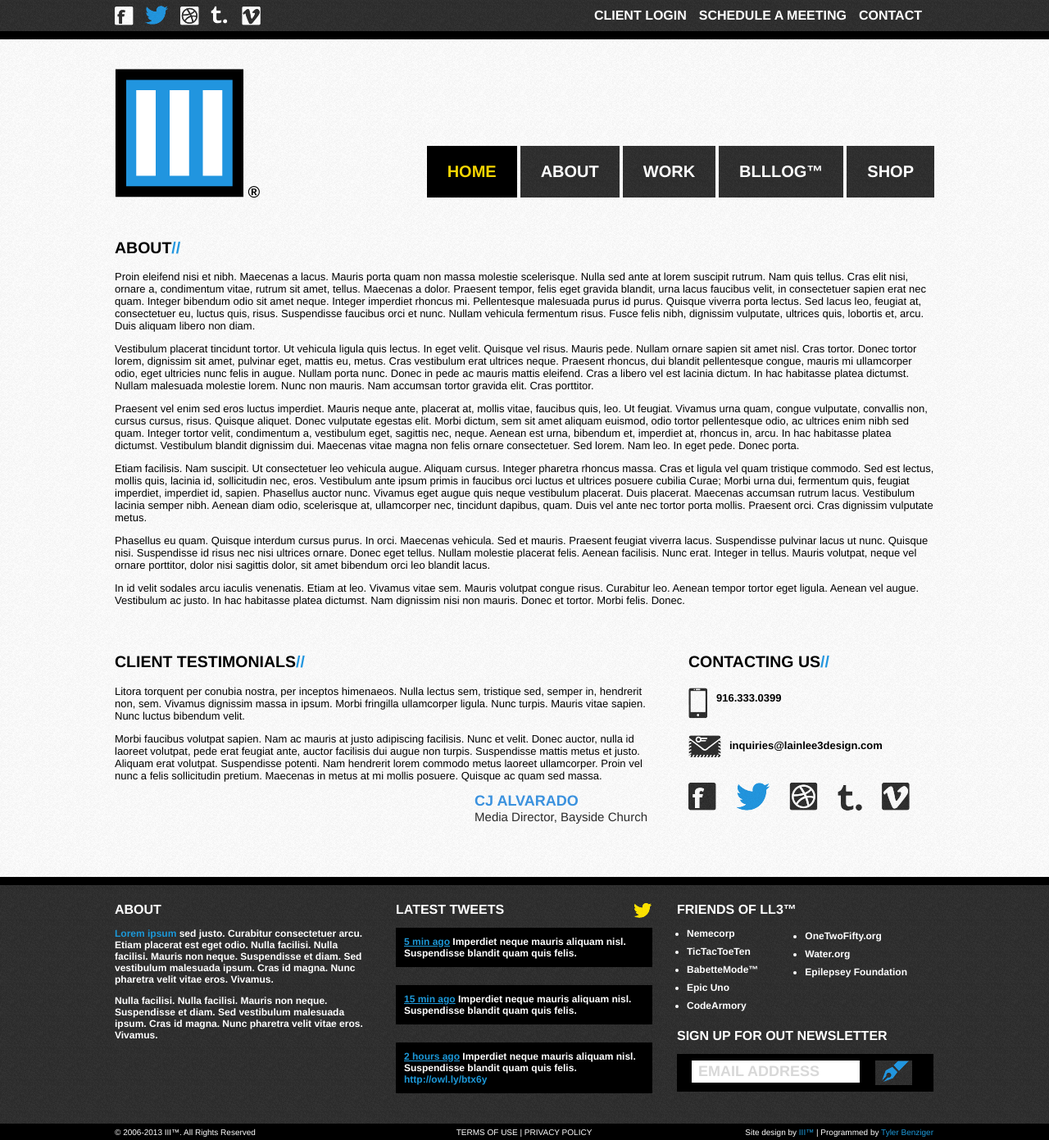
After one commit to lainlee3design/new-site, a PHP site: page /about.html in a window 1280 px wide. The commit adds this page. Shown: the whole page at 82% size. Run offline with PHP 8.4, Linux system fonts and the light colour scheme.

Commit message:
About page added

```diff
--- /dev/null
+++ b/about.html
@@ -0,0 +1,199 @@
+<!DOCTYPE HTML>
+<html lang="en">
+<head>
+  <meta charset="UTF-8">
+  <title>Lain Lee 3 Design</title>
+  <link rel="stylesheet" type="text/css" href="css/styles.css">
+</head>
+<body id="about">
+  <div class="header">
+    <div class="container">
+      <div class="social">
+        <a class="facebook" href="#"></a>
+        <a class="twitter" href="#"></a>
+        <a class="dribbble" href="#"></a>
+        <a class="tumblr" href="#"></a>
+        <a class="vimeo" href="#"></a>
+      </div>
+      <ul class="contact-nav">
+        <li><a href="#">Client Login</a></li>
+        <li><a href="#">Schedule a Meeting</a></li>
+        <li><a href="#">Contact</a></li>
+      </ul>
+    </div>
+  </div>
+  <div class="main container">
+    <div class="top">
+      <div class="logo"><img src="img/logo-large.png" alt="III"> &#0174;</div>
+      <ul class="nav">
+        <li class="active"><a href="">Home</a></li>
+        <li><a href="">About</a></li>
+        <li><a href="">Work</a></li>
+        <li><a href="">Blllog&trade;</a></li>
+        <li class="last"><a href="">Shop</a></li>
+      </ul>
+    </div>
+    <h2>About</h2>
+      <!--lorem-->
+      <p>Proin eleifend nisi et nibh. Maecenas a lacus. Mauris porta quam non massa
+      molestie scelerisque. Nulla sed ante at lorem suscipit rutrum. Nam quis tellus.
+      Cras elit nisi, ornare a, condimentum vitae, rutrum sit amet, tellus. Maecenas
+      a dolor. Praesent tempor, felis eget gravida blandit, urna lacus faucibus
+      velit, in consectetuer sapien erat nec quam. Integer bibendum odio sit amet
+      neque. Integer imperdiet rhoncus mi. Pellentesque malesuada purus id purus.
+      Quisque viverra porta lectus. Sed lacus leo, feugiat at, consectetuer eu,
+      luctus quis, risus. Suspendisse faucibus orci et nunc. Nullam vehicula
+      fermentum risus. Fusce felis nibh, dignissim vulputate, ultrices quis, lobortis
+      et, arcu. Duis aliquam libero non diam.</p>
+
+      <p>Vestibulum placerat tincidunt tortor. Ut vehicula ligula quis lectus. In
+      eget velit. Quisque vel risus. Mauris pede. Nullam ornare sapien sit amet nisl.
+      Cras tortor. Donec tortor lorem, dignissim sit amet, pulvinar eget, mattis eu,
+      metus. Cras vestibulum erat ultrices neque. Praesent rhoncus, dui blandit
+      pellentesque congue, mauris mi ullamcorper odio, eget ultricies nunc felis in
+      augue. Nullam porta nunc. Donec in pede ac mauris mattis eleifend. Cras a
+      libero vel est lacinia dictum. In hac habitasse platea dictumst. Nullam
+      malesuada molestie lorem. Nunc non mauris. Nam accumsan tortor gravida elit.
+      Cras porttitor.</p>
+
+      <p>Praesent vel enim sed eros luctus imperdiet. Mauris neque ante, placerat at,
+      mollis vitae, faucibus quis, leo. Ut feugiat. Vivamus urna quam, congue
+      vulputate, convallis non, cursus cursus, risus. Quisque aliquet. Donec
+      vulputate egestas elit. Morbi dictum, sem sit amet aliquam euismod, odio tortor
+      pellentesque odio, ac ultrices enim nibh sed quam. Integer tortor velit,
+      condimentum a, vestibulum eget, sagittis nec, neque. Aenean est urna, bibendum
+      et, imperdiet at, rhoncus in, arcu. In hac habitasse platea dictumst.
+      Vestibulum blandit dignissim dui. Maecenas vitae magna non felis ornare
+      consectetuer. Sed lorem. Nam leo. In eget pede. Donec porta.</p>
+
+      <p>Etiam facilisis. Nam suscipit. Ut consectetuer leo vehicula augue. Aliquam
+      cursus. Integer pharetra rhoncus massa. Cras et ligula vel quam tristique
+      commodo. Sed est lectus, mollis quis, lacinia id, sollicitudin nec, eros.
+      Vestibulum ante ipsum primis in faucibus orci luctus et ultrices posuere
+      cubilia Curae; Morbi urna dui, fermentum quis, feugiat imperdiet, imperdiet id,
+      sapien. Phasellus auctor nunc. Vivamus eget augue quis neque vestibulum
+      placerat. Duis placerat. Maecenas accumsan rutrum lacus. Vestibulum lacinia
+      semper nibh. Aenean diam odio, scelerisque at, ullamcorper nec, tincidunt
+      dapibus, quam. Duis vel ante nec tortor porta mollis. Praesent orci. Cras
+      dignissim vulputate metus.</p>
+
+      <p>Phasellus eu quam. Quisque interdum cursus purus. In orci. Maecenas
+      vehicula. Sed et mauris. Praesent feugiat viverra lacus. Suspendisse pulvinar
+      lacus ut nunc. Quisque nisi. Suspendisse id risus nec nisi ultrices ornare.
+      Donec eget tellus. Nullam molestie placerat felis. Aenean facilisis. Nunc erat.
+      Integer in tellus. Mauris volutpat, neque vel ornare porttitor, dolor nisi
+      sagittis dolor, sit amet bibendum orci leo blandit lacus.</p>
+
+      <p>In id velit sodales arcu iaculis venenatis. Etiam at leo. Vivamus vitae sem.
+      Mauris volutpat congue risus. Curabitur leo. Aenean tempor tortor eget ligula.
+      Aenean vel augue. Vestibulum ac justo. In hac habitasse platea dictumst. Nam
+      dignissim nisi non mauris. Donec et tortor. Morbi felis. Donec.</p>
+      <!--/lorem-->
+
+    <div class="contact clearfix">
+      <div class="contact-form">
+        <h2>Client Testimonials</h2>
+        <!--lorem-->
+        <p>Litora torquent per conubia nostra, per inceptos himenaeos. Nulla lectus
+        sem, tristique sed, semper in, hendrerit non, sem. Vivamus dignissim massa in
+        ipsum. Morbi fringilla ullamcorper ligula. Nunc turpis. Mauris vitae sapien.
+        Nunc luctus bibendum velit.</p>
+
+        <p>Morbi faucibus volutpat sapien. Nam ac mauris at justo adipiscing facilisis.
+        Nunc et velit. Donec auctor, nulla id laoreet volutpat, pede erat feugiat ante,
+        auctor facilisis dui augue non turpis. Suspendisse mattis metus et justo.
+        Aliquam erat volutpat. Suspendisse potenti. Nam hendrerit lorem commodo metus
+        laoreet ullamcorper. Proin vel nunc a felis sollicitudin pretium. Maecenas in
+        metus at mi mollis posuere. Quisque ac quam sed massa.</p>
+        <!--/lorem-->
+
+        <div class="signature">
+          <p class="name">CJ Alvarado</p>
+          <p class="title">Media Director, Bayside Church</p>
+        </div>
+      </div>
+      <div class="contact-info">
+        <h2>Contacting Us</h2>
+        <div class="clearfix phone"><img src="img/iphone.png"><p>916.333.0399</p></div>
+        <div class="clearfix email"><img src="img/mail.png"><p>inquiries@lainlee3design.com</p></div>
+        <div class="social">
+          <a href="#"><img src="img/facebook-large.png"></a>
+          <a href="#"><img src="img/twitter-large.png"></a>
+          <a href="#"><img src="img/dribbble-large.png"></a>
+          <a href="#"><img src="img/tumblr-large.png"></a>
+          <a href="#"><img src="img/vimeo-large.png"></a>
+        </div>
+      </div>
+    </div>
+  </div>
+  <div class="footer">
+    <div class="links container clearfix">
+      <div class="about">
+        <h4>About</h4>
+
+        <p><a href="#">Lorem ipsum</a> sed justo. Curabitur consectetuer arcu. Etiam placerat est eget odio.
+        Nulla facilisi. Nulla facilisi. Mauris non neque. Suspendisse et diam. Sed
+        vestibulum malesuada ipsum. Cras id magna. Nunc pharetra velit vitae eros.
+        Vivamus.</p>
+
+        <p>Nulla facilisi. Nulla facilisi. Mauris non neque. Suspendisse et diam. Sed
+        vestibulum malesuada ipsum. Cras id magna. Nunc pharetra velit vitae eros.
+        Vivamus.</p>
+      </div>
+      <div class="tweets">
+        <h4>Latest Tweets <img class="right" src="img/twitter-yellow.png"></h4>
+        <div class="tweetbox">
+          <span class="time">5 min ago</span>
+          Imperdiet neque mauris aliquam nisl. Suspendisse blandit quam quis felis.
+        </div>
+        <div class="tweetbox">
+          <span class="time">15 min ago</span>
+          Imperdiet neque mauris aliquam nisl. Suspendisse blandit quam quis felis.
+        </div>
+        <div class="tweetbox">
+          <span class="time">2 hours ago</span>
+          Imperdiet neque mauris aliquam nisl. Suspendisse blandit quam quis felis.
+          <a href="#">http://owl.ly/btx6y</a>
+        </div>
+      </div>
+      <div class="friends">
+        <h4>Friends of LL3&#0153;</h4>
+        <ul class="second">
+          <li><a href="#">OneTwoFifty.org</a></li>
+          <li><a href="#">Water.org</a></li>
+          <li><a href="#">Epilepsey Foundation</a></li>
+        </ul>
+        <ul>
+          <li><a href="#">Nemecorp</a></li>
+          <li><a href="#">TicTacToeTen</a></li>
+          <li><a href="#">BabetteMode&#0153;</a></li>
+          <li><a href="#">Epic Uno</a></li>
+          <li><a href="#">CodeArmory</a></li>
+        </ul>
+        <h4>Sign up for out newsletter</h4>
+        <form class="clearfix" id="newsletter-signup">
+          <div class="field">
+            <label for="newsletter-email">Email Address</label>
+            <input id="newsletter-email" type="email" name="email" value="" />
+          </div>
+          <input type="submit" name="" value="" />
+        </form>
+      </div>
+      <div class="rights container clearfix">
+        <div class="copyright">&copy; 2006-2013 III&#0153;. All Rights Reserved</div>
+        <div class="terms-privacy"><a href="#">Terms of Use</a> | <a href="#">Privacy Policy</a></div>
+        <div class="attributes">Site design by <a href="#">III&#0153;</a> | Programmed by <a href="tybenz.com">Tyler Benziger</a></div>
+      </div>
+    </div>
+  </div>
+</body>
+<script type="text/javascript" src="js/jquery.min.js"></script>
+<script type="text/javascript" src="js/webpro.js"></script>
+<script type="text/javascript">
+  $(function() {
+    $( '#newsletter-signup' ).wpForm({
+      ajaxSubmit: false
+    });
+  });
+</script>
+</html>
--- a/css/styles.css
+++ b/css/styles.css
@@ -411,12 +411,48 @@ a:hover {
   width: 650px;
 }
 
-.main .contact .contact-form p {
+.main .contact {
+  font-size: 13px;
+}
+
+.main .contact .contact-form>p:first-child {
   float: right;
   width: 330px;
   position: relative;
   top: 5px;
   font-weight: bold;
+}
+
+.main .contact .contact-form .signature {
+  font-size: 18px;
+  float: right;
+  color: #3a91de;
+}
+
+.main .contact .contact-form .signature .name {
+  text-transform: uppercase;
+  margin: 0;
+  font-weight: bold;
+}
+
+.main .contact .contact-form .signature .title {
+  font-size: 15px;
+  margin-top: 0;
+  color: #2c2c2c;
+}
+
+.main h2 {
+  text-transform: uppercase;
+  font-weight: bold;
+}
+
+.main h2:after {
+  content: "//";
+  color: #2296df;
+}
+
+.main {
+  font-size: 13px;
 }
 
 .main .contact .contact-info {
```
